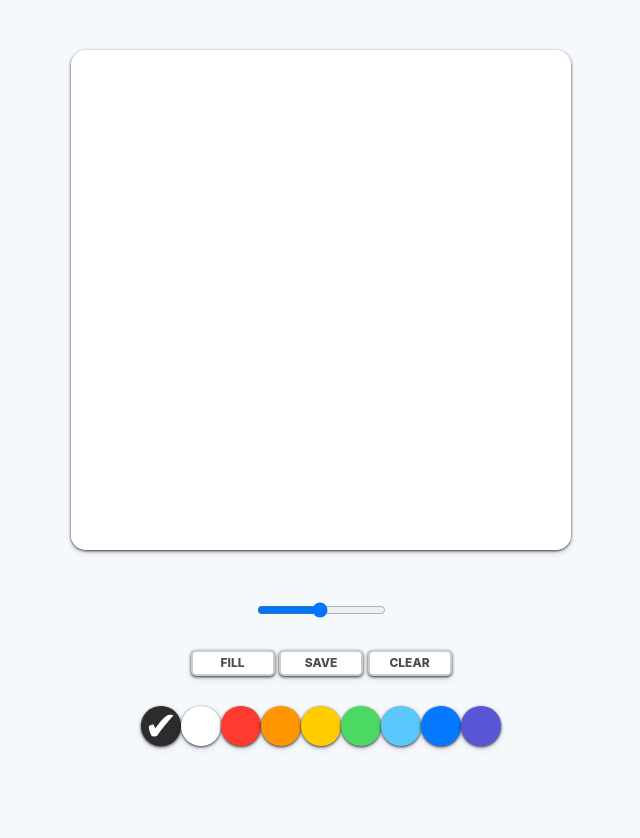
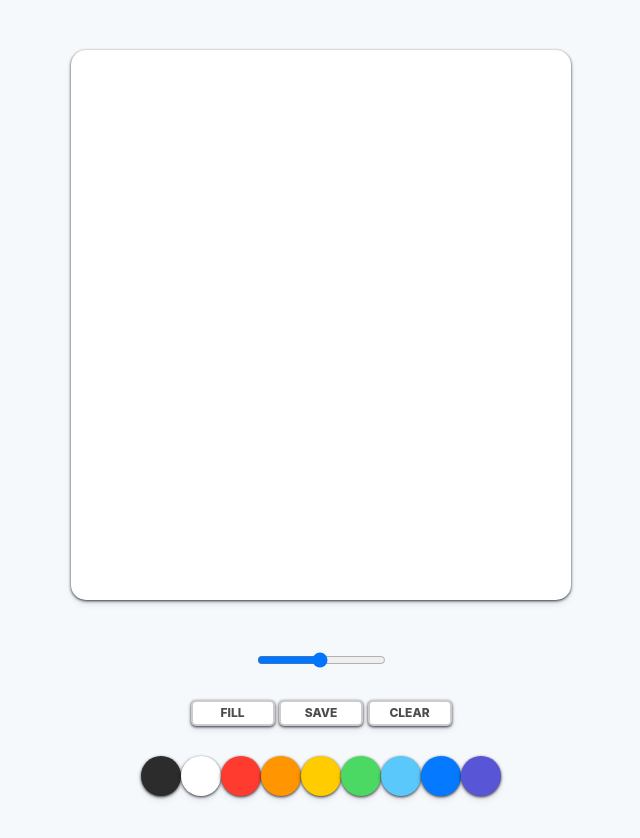
Before and after one commit to doozzuri/paintjs, a plain HTML site: page index.html in a window 1280 px wide. Shown: the whole page, without its empty margins (319-959 px from the left). Before the commit the page ends 800 px from the top, so only its background shows below. Drawn offline with Linux system fonts and the light colour scheme.

Commit message:
error check

```diff
--- a/app.js
+++ b/app.js
@@ -8,7 +8,8 @@ const $clear = document.querySelector("#jsClear")
 const colorList = Array.from($colors)
 
 const INITIAL_COLOR = "#2c2c2c"
-const CANVAS_SIZE = 500
+const CANVAS_W_SIZE = $canvas.width
+const CANVAS_H_SIZE = $canvas.height
 const CHECKED_IMG = '✔'
 
 //setting
@@ -20,7 +21,7 @@ onClear()
 
 function onClear(){
     ctx.fillStyle= "white"
-    ctx.fillRect(0, 0, CANVAS_SIZE, CANVAS_SIZE)
+    ctx.fillRect(0, 0, CANVAS_W_SIZE, CANVAS_H_SIZE)
 
     ctx.strokeStyle = INITIAL_COLOR
     ctx.fillStyle = INITIAL_COLOR
@@ -35,7 +36,7 @@ function onClear(){
 
 function startPainting(){
     if(filling){
-        ctx.fillRect(0, 0, CANVAS_SIZE, CANVAS_SIZE)
+        ctx.fillRect(0, 0, CANVAS_W_SIZE, CANVAS_H_SIZE)
     }else{
         painting = true
     }
@@ -62,7 +63,7 @@ function onMousemove(e){
 function startTouchPainting(e){
     onTouchmove(e)
     if(filling){
-        ctx.fillRect(0, 0, CANVAS_SIZE, CANVAS_SIZE)
+        ctx.fillRect(0, 0, CANVAS_W_SIZE, CANVAS_H_SIZE)
     }else{
         painting = true
     }
--- a/style.css
+++ b/style.css
@@ -10,8 +10,8 @@ body {
 }
 
 .canvas {
-    width: 500;
-    height: 550;
+    width: 500px;
+    height: 550px;
     background-color: white;
     border-radius: 15px;
     box-shadow: 0 4px 6px rgba(50, 50, 93, 0.11), 0 1px 3px rgba(0, 0, 0, 0.8);
```
